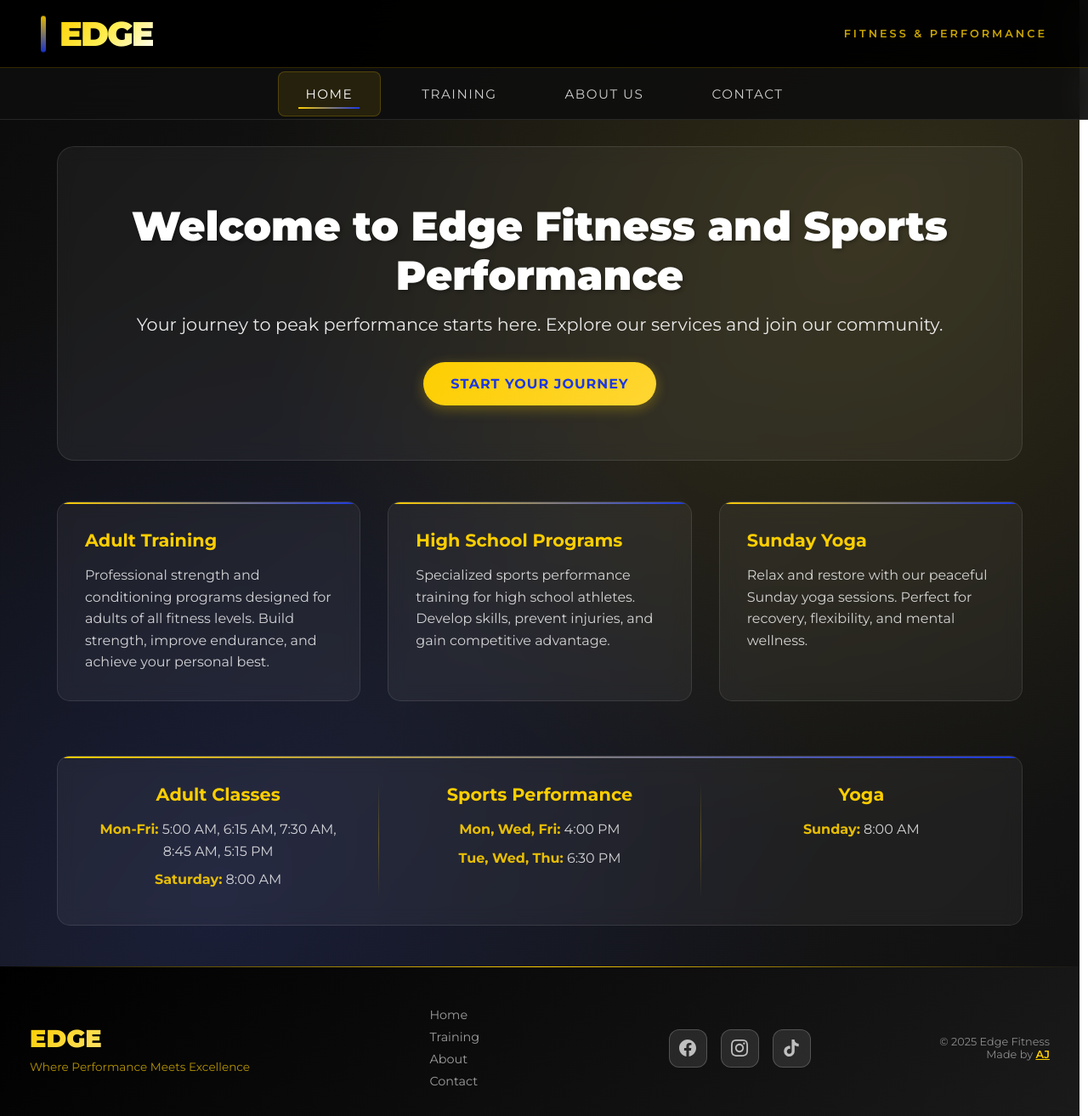
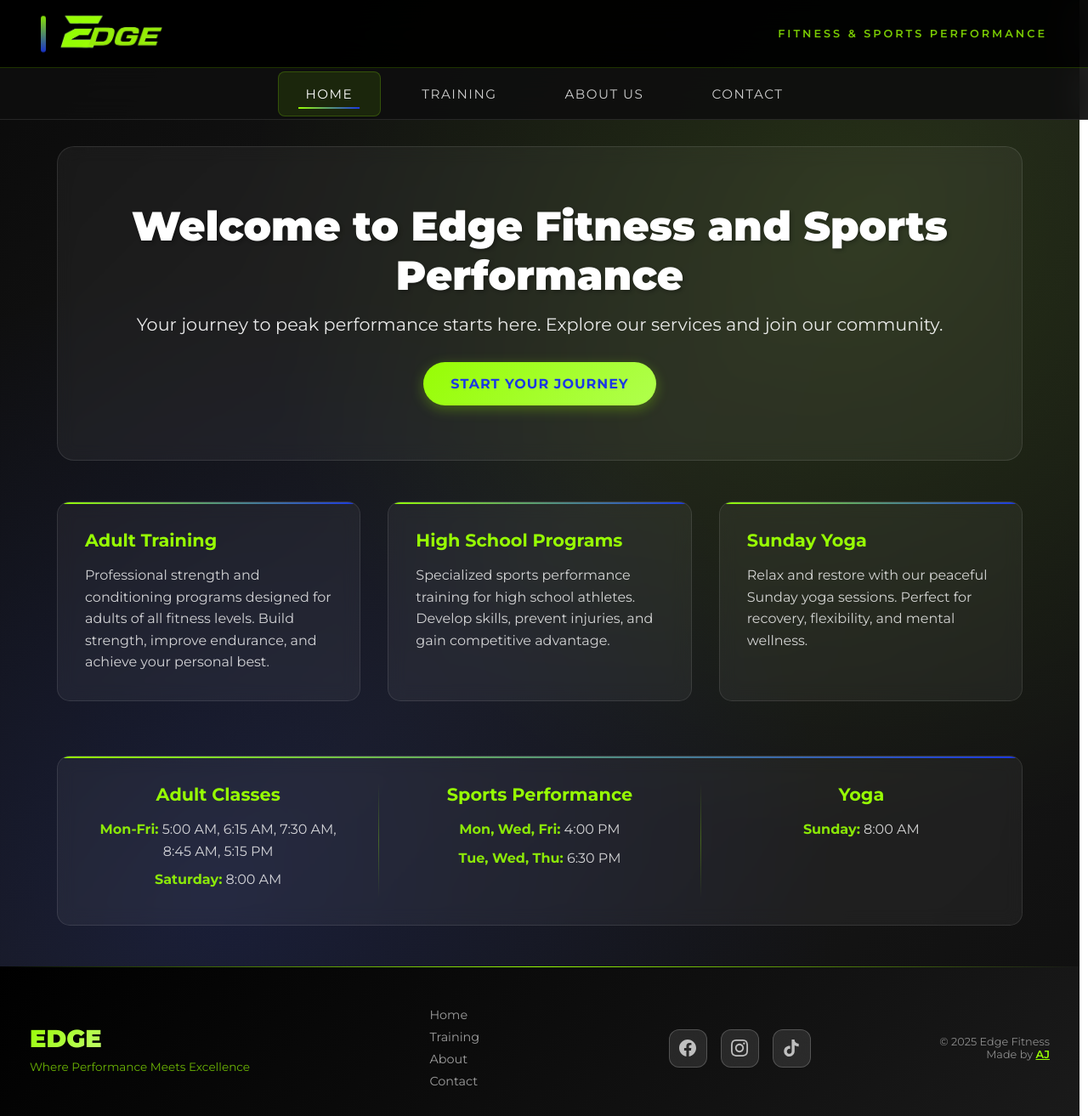
Before and after one commit to TheAustinMiller/html-edge, a PHP site: page / in a window 1280 px wide. Shown: the whole page at 85% size. Run offline with PHP 8.4, Linux system fonts and the light colour scheme.

Commit message:
Updated logos and color scheme

```diff
--- a/index.html
+++ b/index.html
@@ -12,12 +12,11 @@
         <div class="logo-container">
             <div class="logo-accent"></div>
             <div>
-                <div class="logo-text">EDGE</div>
+                <img src="assets/edge.png" alt="Edge Fitness Logo" class="logo-image" height="50px" width="auto">
             </div>
         </div>
-        <div class="header-subtitle">FITNESS & PERFORMANCE</div>
+        <div class="header-subtitle">FITNESS & SPORTS PERFORMANCE</div>
     </div>
-
     <nav class="navbar">
         <ul class="nav-menu">
             <li class="nav-item">
--- a/styles.css
+++ b/styles.css
@@ -18,7 +18,7 @@ body {
     flex-direction: column;
     background:
         radial-gradient(circle at 20% 80%, rgba(27, 56, 227, 0.15) 0%, transparent 50%),
-        radial-gradient(circle at 80% 20%, rgba(253, 206, 0, 0.1) 0%, transparent 50%),
+        radial-gradient(circle at 80% 20%, rgba(151, 253, 4, 0.1) 0%, transparent 50%),
         linear-gradient(135deg, #0a0a0a 0%, #1a1a1a 50%, #0f0f0f 100%);
     min-height: 100vh;
 }
@@ -31,41 +31,41 @@ body {
 
 ::-webkit-scrollbar-track {
     background: linear-gradient(90deg, rgba(0, 0, 0, 0.5), rgba(10, 10, 10, 0.8));
-    border-left: 2px solid rgba(253, 206, 0, 0.1);
+    border-left: 2px solid rgba(151, 253, 4, 0.1);
     box-shadow: inset 0 0 6px rgba(0, 0, 0, 0.5);
 }
 
 ::-webkit-scrollbar-thumb {
-    background: linear-gradient(180deg, #fdce00 0%, #ffa500 50%, #1b38e3 100%);
+    background: linear-gradient(180deg, #97fd04 0%, #b0ff4d 50%, #1b38e3 100%);
     border-radius: 10px;
     border: 3px solid rgba(0, 0, 0, 0.5);
     box-shadow:
-        0 0 6px rgba(253, 206, 0, 0.5),
+        0 0 6px rgba(151, 253, 4, 0.5),
         inset 0 0 6px rgba(255, 255, 255, 0.3);
 }
 
 ::-webkit-scrollbar-thumb:hover {
-    background: linear-gradient(180deg, #ffd633 0%, #ffb84d 50%, #3d5af1 100%);
+    background: linear-gradient(180deg, #b0ff4d 0%, #c9ff80 50%, #3d5af1 100%);
     box-shadow:
-        0 0 10px rgba(253, 206, 0, 0.8),
+        0 0 10px rgba(151, 253, 4, 0.8),
         inset 0 0 8px rgba(255, 255, 255, 0.4);
 }
 
 ::-webkit-scrollbar-thumb:active {
-    background: linear-gradient(180deg, #ffed4e 0%, #ffc266 50%, #5a75f9 100%);
+    background: linear-gradient(180deg, #c9ff80 0%, #e2ffb3 50%, #5a75f9 100%);
 }
 
 /* Firefox Scrollbar */
 * {
     scrollbar-width: thin;
-    scrollbar-color: #fdce00 rgba(0, 0, 0, 0.5);
+    scrollbar-color: #97fd04 rgba(0, 0, 0, 0.5);
 }
 
 html {
     scrollbar-gutter: stable;
 }
 
-/* Header - Sleek & Modern */
+/* Header */
 .header {
     position: fixed;
     top: 0;
@@ -74,7 +74,7 @@ html {
     z-index: 1000;
     background: rgba(0, 0, 0, 0.95);
     backdrop-filter: blur(20px);
-    border-bottom: 1px solid rgba(253, 206, 0, 0.2);
+    border-bottom: 1px solid rgba(151, 253, 4, 0.2);
     transition: all 0.4s cubic-bezier(0.4, 0, 0.2, 1);
     height: 80px;
     display: flex;
@@ -98,7 +98,7 @@ html {
 .logo-text {
     font-size: 2.5rem;
     font-weight: 900;
-    background: linear-gradient(135deg, #fdce00 0%, #ffed4e 50%, #fff 100%);
+    background: linear-gradient(135deg, #97fd04 0%, #b0ff4d 50%, #fff 100%);
     -webkit-background-clip: text;
     -webkit-text-fill-color: transparent;
     background-clip: text;
@@ -109,7 +109,7 @@ html {
 .logo-accent {
     width: 6px;
     height: 40px;
-    background: linear-gradient(180deg, #fdce00, #1b38e3);
+    background: linear-gradient(180deg, #97fd04, #1b38e3);
     border-radius: 3px;
     animation: pulse-accent 3s ease-in-out infinite;
 }
@@ -128,7 +128,7 @@ html {
 
 .header-subtitle {
     font-size: 0.8rem;
-    color: rgba(253, 206, 0, 0.8);
+    color: rgba(151, 253, 4, 0.8);
     font-weight: 600;
     text-transform: uppercase;
     letter-spacing: 3px;
@@ -203,15 +203,15 @@ html {
     transform: translateX(-50%);
     width: 0;
     height: 2px;
-    background: linear-gradient(90deg, #fdce00, #1b38e3);
+    background: linear-gradient(90deg, #97fd04, #1b38e3);
     transition: width 0.4s ease;
 }
 
 .nav-link:hover,
 .nav-link.active {
     color: #ffffff;
-    background: rgba(253, 206, 0, 0.1);
-    border: 1px solid rgba(253, 206, 0, 0.2);
+    background: rgba(151, 253, 4, 0.1);
+    border: 1px solid rgba(151, 253, 4, 0.2);
 }
 
 .nav-link:hover::after,
@@ -290,7 +290,7 @@ main {
 
 .cta-button {
     display: inline-block;
-    background: linear-gradient(135deg, #fdce00 0%, #ffd633 100%);
+    background: linear-gradient(135deg, #97fd04 0%, #b0ff4d 100%);
     color: #1b38e3;
     padding: 1rem 2rem;
     border-radius: 50px;
@@ -299,14 +299,14 @@ main {
     text-transform: uppercase;
     letter-spacing: 1px;
     transition: all 0.3s ease;
-    box-shadow: 0 4px 15px rgba(253, 206, 0, 0.3);
+    box-shadow: 0 4px 15px rgba(151, 253, 4, 0.3);
     border: none;
     cursor: pointer;
 }
 
 .cta-button:hover {
     transform: translateY(-3px);
-    box-shadow: 0 6px 20px rgba(253, 206, 0, 0.4);
+    box-shadow: 0 6px 20px rgba(151, 253, 4, 0.4);
 }
 
 /* Unified Schedule Container */
@@ -334,12 +334,12 @@ main {
     left: 0;
     right: 0;
     height: 2px;
-    background: linear-gradient(90deg, #fdce00, #1b38e3);
+    background: linear-gradient(90deg, #97fd04, #1b38e3);
 }
 
 .schedule-unified:hover {
     background: rgba(255, 255, 255, 0.08);
-    border-color: rgba(253, 206, 0, 0.3);
+    border-color: rgba(151, 253, 4, 0.3);
     box-shadow: 0 20px 40px rgba(0, 0, 0, 0.3);
 }
 
@@ -349,7 +349,7 @@ main {
 }
 
 .schedule-section h3 {
-    color: #fdce00;
+    color: #97fd04;
     font-weight: 700;
     font-size: 1.3rem;
     margin-bottom: 1rem;
@@ -362,12 +362,12 @@ main {
 }
 
 .schedule-section strong {
-    color: rgba(253, 206, 0, 0.9);
+    color: rgba(151, 253, 4, 0.9);
 }
 
 .schedule-divider {
     width: 1px;
-    background: linear-gradient(180deg, transparent, rgba(253, 206, 0, 0.3), transparent);
+    background: linear-gradient(180deg, transparent, rgba(151, 253, 4, 0.3), transparent);
     margin: 0 2rem;
 }
 
@@ -449,18 +449,18 @@ main {
     left: 0;
     right: 0;
     height: 2px;
-    background: linear-gradient(90deg, #fdce00, #1b38e3);
+    background: linear-gradient(90deg, #97fd04, #1b38e3);
 }
 
 .info-card:hover {
     transform: translateY(-8px);
     background: rgba(255, 255, 255, 0.08);
-    border-color: rgba(253, 206, 0, 0.3);
+    border-color: rgba(151, 253, 4, 0.3);
     box-shadow: 0 20px 40px rgba(0, 0, 0, 0.3);
 }
 
 .info-card h3 {
-    color: #fdce00;
+    color: #97fd04;
     margin-bottom: 1rem;
     font-weight: 700;
     font-size: 1.3rem;
@@ -674,7 +674,7 @@ main {
     left: 0;
     right: 0;
     height: 1px;
-    background: linear-gradient(90deg, transparent, #fdce00, transparent);
+    background: linear-gradient(90deg, transparent, #97fd04, transparent);
 }
 
 .footer-content {
@@ -784,7 +784,7 @@ main {
 .footer-logo {
     font-size: 1.8rem;
     font-weight: 900;
-    background: linear-gradient(135deg, #fdce00 0%, #fff 100%);
+    background: linear-gradient(135deg, #97fd04 0%, #fff 100%);
     -webkit-background-clip: text;
     -webkit-text-fill-color: transparent;
     background-clip: text;
@@ -792,7 +792,7 @@ main {
 
 .footer-tagline {
     font-size: 0.85rem;
-    color: rgba(253, 206, 0, 0.7);
+    color: rgba(151, 253, 4, 0.7);
     font-weight: 300;
     margin-top: 0.5rem;
 }
@@ -822,7 +822,7 @@ main {
 }
 
 .footer-credits .highlight {
-    color: #fdce00;
+    color: #97fd04;
     font-weight: 600;
 }
 
```
Also changed, not shown: other parts of styles.css (+28 -40 lines), assets/Edge.png, assets/EdgeLogo.png, assets/FullEdgeLogo.png (deleted), assets/edgeE.png (added), assets/fullLogo.png (added).
